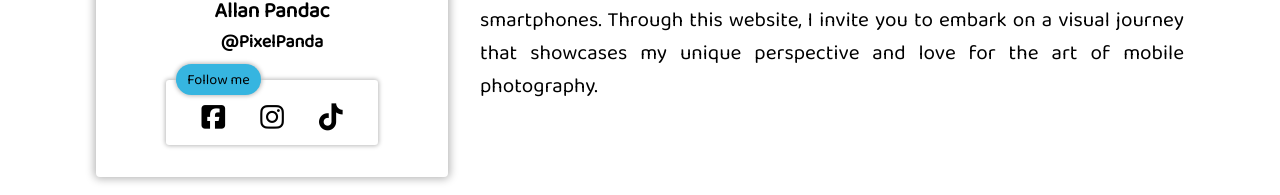
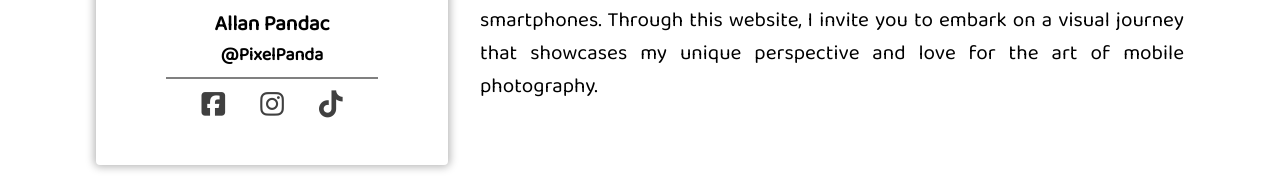
Before and after one commit to Mackiee21/PixelPanda, a React (Vite) app in the folder client/: page / in a window 1280 px wide. Shown: the part 426-621 px from the top of the page. Built offline with nearby package versions, Linux system fonts and the light colour scheme; some icons are missing.

Commit message:
redo some changes client disagree

```diff
--- a/client/src/css/about.css
+++ b/client/src/css/about.css
@@ -43,42 +43,23 @@
 }
 .about-wrapper .left-section .social-logo {
   padding: 0.8rem 0.5rem;
-  padding-top: 1.5rem;
   display: flex;
   align-items: center;
   justify-content: center;
   gap: 1.2rem;
   width: 60%;
   margin-inline: auto;
-  margin-top: 1.5rem;
-  box-shadow: 0 0 4px 1px rgb(187, 187, 187);
-  border-radius: 0.2rem;
-  position: relative;
+  border-top: 2px solid grey;
+  margin-top: 0.5rem;
   cursor: pointer;
-}
-@media (max-width: 40rem) {
-  .about-wrapper .left-section .social-logo {
-    width: 75%;
-    gap: 2.2rem;
-  }
-}
-.about-wrapper .left-section .social-logo::before {
-  content: "Follow me";
-  background-color: rgb(54, 181, 224);
-  box-shadow: inherit;
-  padding: 0.2rem 0.7rem;
-  border-radius: 1rem;
-  font-size: 0.9rem;
-  position: absolute;
-  top: -1rem;
-  left: 0.6rem;
 }
 .about-wrapper .left-section .social-logo a i {
   transition: all 0.1s ease-out;
   padding: 0.5rem;
-  color: black;
+  color: rgb(64, 64, 64);
 }
 .about-wrapper .left-section .social-logo a i:hover {
+  color: black;
   transform: scale(1.3);
 }
 .about-wrapper .left-section .social-logo a i:is(:active, :visited) {
--- a/client/src/scss/about.scss
+++ b/client/src/scss/about.scss
@@ -36,40 +36,43 @@
         }
         .social-logo{
             padding: 0.8rem 0.5rem;
-            padding-top: 1.5rem;
             display: flex;
             align-items: center;
             justify-content: center;
             gap: 1.2rem;
             width: 60%;
             margin-inline: auto;
-            margin-top: 1.5rem;
-            box-shadow: 0 0 4px 1px rgb(187, 187, 187);
-            border-radius: 0.2rem;
-            position: relative;
-            @media (max-width: 40rem){
-                width: 75%;
-                gap: 2.2rem;
-            }
-            &::before {
-                content: "Follow me";
-                background-color: rgb(54, 181, 224);
-                box-shadow: inherit;
-                padding: 0.2rem 0.7rem;
-                border-radius: 1rem;
-                font-size: 0.9rem;
-                position: absolute;
-                top: -1rem;
-                left: 0.6rem;
-            }
+            border-top: 2px solid grey;
+            margin-top: 0.5rem;
+            // margin-top: 1.5rem;
+            // //box-shadow: 0 0 4px 0 rgb(187, 187, 187);
+            // box-shadow: inset 0px 6px 1px -2px rgba(203, 203, 203, 0.75);
+            // border-radius: 0.2rem;
+            // position: relative;
+            // @media (max-width: 40rem){
+            //     width: 75%;
+            //     gap: 2rem;
+            // }
+            // &::before {
+            //     content: "Follow me";
+            //     background-color: rgb(54, 181, 224);
+            //     box-shadow: inherit;
+            //     padding: 0.2rem 0.7rem;
+            //     border-radius: 1rem;
+            //     font-size: 0.9rem;
+            //     position: absolute;
+            //     top: -1rem;
+            //     left: 0.6rem;
+            // }
             cursor: pointer;
             a i{
                 // filter: drop-shadow(0 0 1px rgba(19, 86, 4, 0.7));
                 transition: all .10s ease-out;
                 padding: 0.5rem;
-                color: black;
+                color: rgb(64, 64, 64);
             }
             a i:hover{
+                color: black;
                 transform: scale(1.3)
             }
             a i:is(:active, :visited){
```
Also changed, not shown: 4 other files (tests, documents, lock files or other folders).
